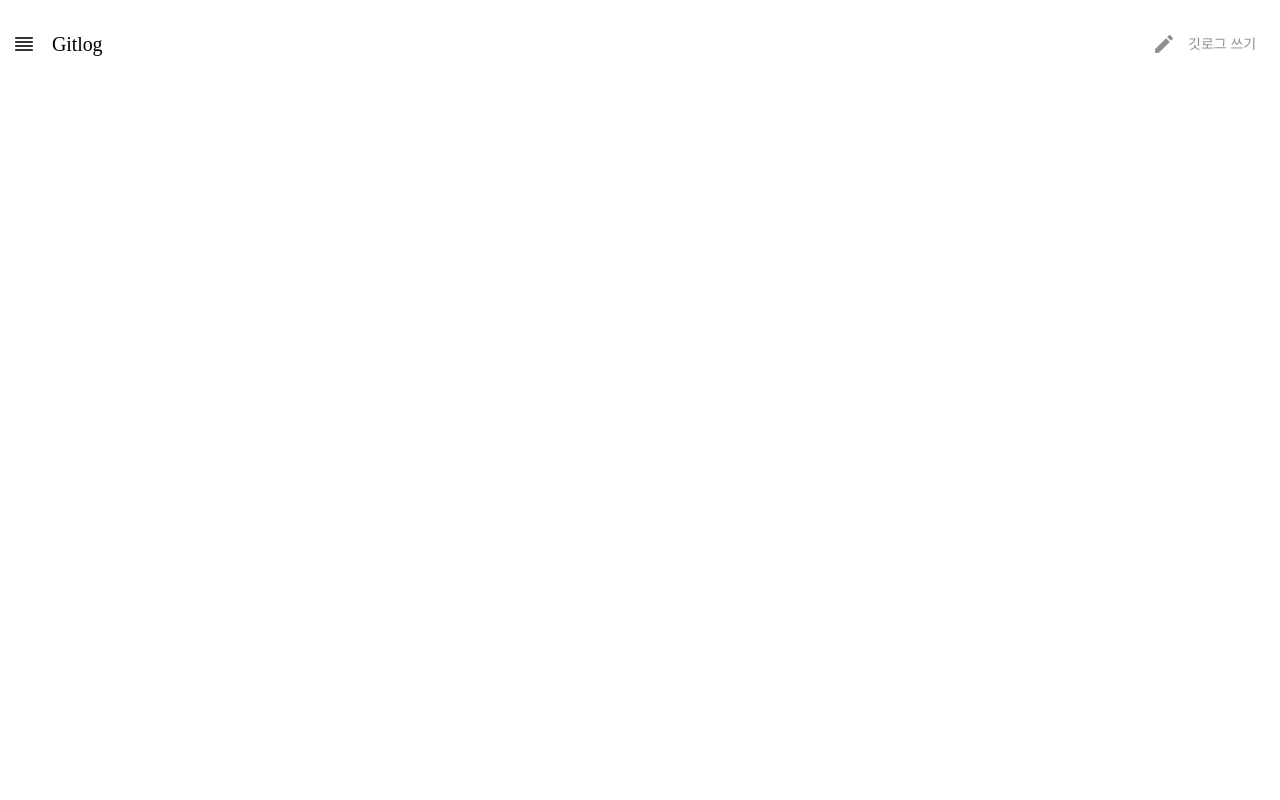
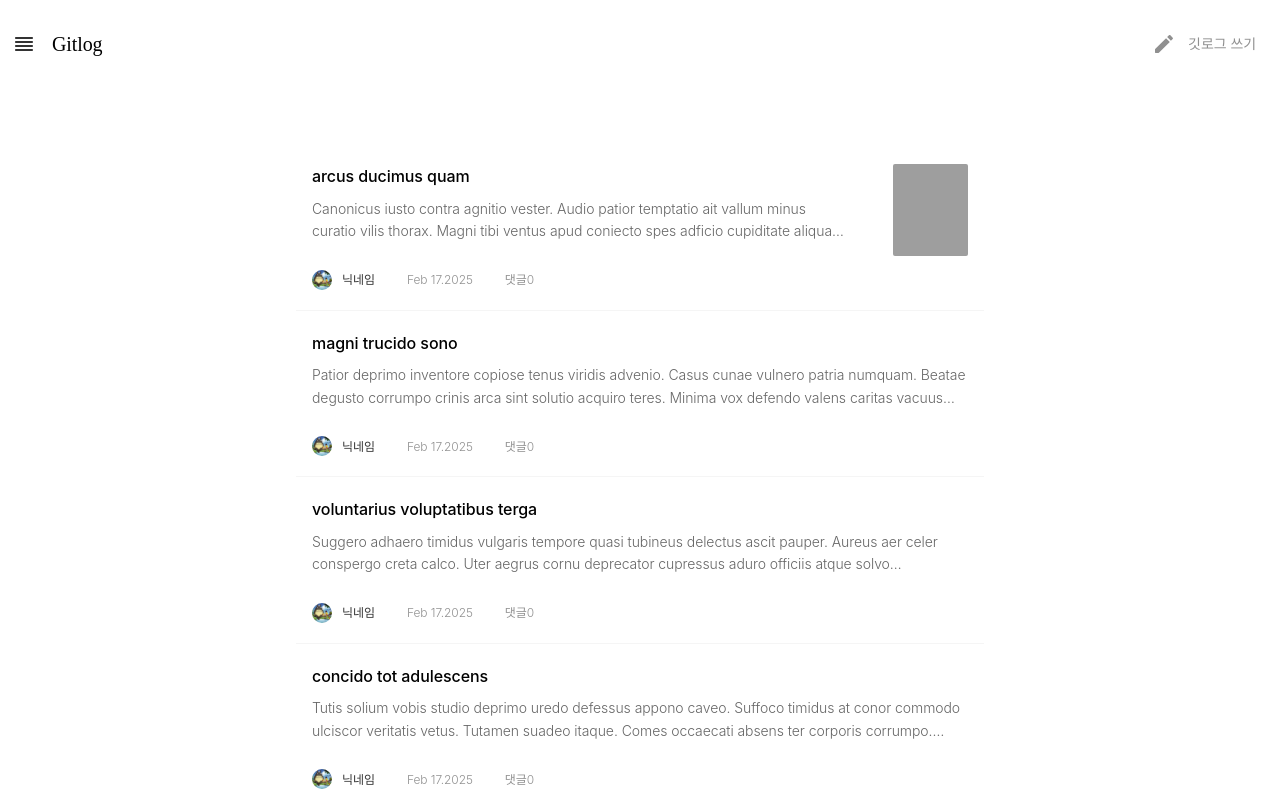
Before and after one commit to Leets-Official/6th-FE-Mission-ItoR, a React (Vite) app: page / in a window 1280 px wide. Shown: the top 800 px of the page. Built offline with nearby package versions, Linux system fonts and the light colour scheme; grey boxes are pictures that could not be loaded; a web font is replaced by a local one.

Commit message:
feat: 블로그 메인페이지 구현 - 데스크탑용 화면 구현 - mocks를 활용한 목데이터 생성
mod: 전역 css 수정

- 전역 레이아웃 고정 높이 삭제 및 최소 높이로 변경

```diff
--- a/package.json
+++ b/package.json
@@ -32,6 +32,7 @@
   },
   "devDependencies": {
     "@chromatic-com/storybook": "4.1.1",
+    "@faker-js/faker": "^10.0.0",
     "@storybook/addon-docs": "9.1.7",
     "@storybook/addon-onboarding": "9.1.7",
     "@storybook/react-vite": "9.1.7",
--- /dev/null
+++ b/src/_mocks_/posts.ts
@@ -0,0 +1,31 @@
+import { faker } from '@faker-js/faker';
+
+export const mockPosts = Array.from({ length: 20 }, (_, i) => {
+  const now = new Date();
+
+  const randomMinutesAgo = faker.number.int({ min: 0, max: 7200 });
+  const createdAt = new Date(now.getTime() - randomMinutesAgo * 60 * 1000).toISOString();
+
+  const commentCount = faker.number.int({ min: 0, max: 20 });
+
+  const comments = Array.from({ length: commentCount }, (_, idx) => ({
+    id: idx + 1,
+    nickName: faker.internet.username(),
+    profileImage: faker.image.avatar(),
+    createAt: createdAt,
+    content: faker.lorem.sentence(),
+  }));
+
+  return {
+    id: i + 1,
+    title: faker.lorem.words(),
+    content: Math.random() < 0.5 ? faker.lorem.paragraph() : faker.lorem.paragraphs(5),
+    nickName: faker.internet.username(),
+    createAt: createdAt,
+    image:
+      Math.random() < 0.5 ? `https://picsum.photos/seed/${faker.string.uuid()}/220/220` : undefined,
+    commentCount: commentCount,
+    comments: comments,
+    profileImage: faker.image.avatar(),
+  };
+});
--- /dev/null
+++ b/src/components/blog/Main/MainPreviewCard.tsx
@@ -0,0 +1,25 @@
+import { FC } from 'react';
+import PostCard from '@/components/blog/Post/PostCard';
+import MainPreviewImage from './MainPreviewImage';
+import PostDetails from '@/components/blog/Post/PostDetails';
+
+interface BlogPreviewCardProps {
+  className?: string;
+  title: string;
+  content?: string;
+  imageSrc?: string;
+}
+
+const BlogPreviewCard: FC<BlogPreviewCardProps> = ({ className = '', title = '', content, imageSrc }) => {
+  return (
+    <div className={`blog-preview-row ${className}`}>
+      <div className="flex flex-col">
+        <PostCard title={title} content={content} />
+        <PostDetails />
+      </div>
+      {imageSrc && <MainPreviewImage src={imageSrc} />}
+    </div>
+  );
+};
+
+export default BlogPreviewCard;
--- /dev/null
+++ b/src/components/blog/Main/MainPreviewImage.tsx
@@ -0,0 +1,38 @@
+import { FC } from 'react';
+import profileImage from '@/assets/profile.png';
+
+interface MainPreviewImageProps {
+  className?: string;
+  src?: string;
+  alt?: string;
+}
+
+const MainPreviewImage: FC<MainPreviewImageProps> = ({
+  className = '',
+  src,
+  alt = 'Preview image'
+}) => {
+  const imageUrl = src || profileImage;
+
+  return (
+    <div
+      className={`flex w-[124px] h-[116px] items-center ${className}`}
+      style={{
+        padding: '12px 16px',
+        gap: '8px',
+        background: 'var(--fake-white, #FFF)'
+      }}
+    >
+      <div
+        style={{
+          flex: '1 0 0',
+          alignSelf: 'stretch',
+          borderRadius: '2px',
+          background: `url(${imageUrl}) lightgray 50% / cover no-repeat`
+        }}
+      />
+    </div>
+  );
+};
+
+export default MainPreviewImage;
--- a/src/components/blog/post/PostCard.tsx
+++ b/src/components/blog/post/PostCard.tsx
@@ -8,10 +8,10 @@ interface PostCardProps {
 
 const PostCard: FC<PostCardProps> = ({ title, content, className = '' }) => {
   return (
-    <div className={`flex w-[688px] max-w-[688px] flex-col items-start justify-center gap-2 p-3 ${className}`}>
-      <h3 className="self-stretch text-base font-medium leading-[160%] tracking-[-0.04px] text-black">{title}</h3>
+    <div className={`flex max-w-content px-4 py-3 flex-col justify-center items-start gap-2 self-stretch ${className}`}>
+      <h3 className="self-stretch text-base font-medium leading-[160%] tracking-[-0.08px] text-black overflow-hidden text-ellipsis whitespace-nowrap">{title}</h3>
       {content && (
-        <p className="h-12 self-stretch overflow-hidden text-ellipsis whitespace-nowrap text-sm font-light leading-[160%] tracking-[-0.07px] text-gray-dark">
+        <p className="h-12 self-stretch overflow-hidden text-ellipsis text-sm font-light leading-[160%] tracking-[-0.07px] text-gray-dark line-clamp-2">
           {content}
         </p>
       )}
--- /dev/null
+++ b/src/components/blog/post/PostDetails.tsx
@@ -0,0 +1,42 @@
+import { FC } from 'react';
+import profileImage from '@/assets/profile.png';
+import { cn } from '@/utils/cn';
+
+interface PostDetailsProps {
+  className?: string;
+}
+
+// 공통 스타일 베이스
+const baseTextStyle = 'text-xs leading-[160%]';
+const spacerStyle = 'w-3';
+
+const PostDetails: FC<PostDetailsProps> = ({ className }) => {
+  return (
+    <div className={cn('flex px-4 py-3 flex-col items-start gap-10 self-stretch', className)}>
+      <div className="flex items-start gap-1.5">
+        <div className="flex items-center gap-2.5">
+          <div
+            className="w-5 h-5 rounded-full self-stretch bg-center bg-cover bg-no-repeat"
+            style={{
+              backgroundImage: `url(${profileImage})`,
+              backgroundColor: 'lightgray'
+            }}
+          />
+          <span className={cn(baseTextStyle, 'font-regular text-gray-20')}>
+            닉네임
+          </span>
+          <div className={spacerStyle} />
+          <span className={cn(baseTextStyle, 'font-light text-gray-56')}>
+            Feb 17.2025
+          </span>
+          <div className={spacerStyle} />
+          <span className={cn(baseTextStyle, 'font-light text-gray-56')}>
+            댓글0
+          </span>
+        </div>
+      </div>
+    </div>
+  );
+};
+
+export default PostDetails;
--- a/src/layout/Layout.tsx
+++ b/src/layout/Layout.tsx
@@ -20,9 +20,9 @@ export default function Layout() {
         <div ref={sidebarRef} className={`sidebar-container ${isSidebarOpen ? 'sidebar-open' : 'sidebar-closed'}`}>
           <Sidebar />
         </div>
-      <main>
+      <div className="pt-20">
         <Outlet />
-      </main>
+      </div>
     </div>
   );
 }
--- a/src/pages/Main/MainPage.tsx
+++ b/src/pages/Main/MainPage.tsx
@@ -1,9 +1,20 @@
+import BlogPreviewCard from '@/components/blog/Main/MainPreviewCard';
+import Spacer from '@/components/common/Spacer/Spacer';
+import { mockPosts } from '@/_mocks_/posts';
+
 function MainPage() {
   return (
-    <div className="min-h-screen">
-      <main className="mx-auto max-w-6xl px-4 py-8">
-        <h1 className="text-center text-4xl font-bold"></h1>
-      </main>
+    <div className="min-h-screen mx-auto max-w-6xl px-4 py-8">
+      <Spacer height="md" />
+
+      {mockPosts.map((post) => (
+        <BlogPreviewCard
+          key={post.id}
+          title={post.title}
+          content={post.content}
+          imageSrc={post.image}
+        />
+      ))}
     </div>
   );
 }
--- a/src/styles/global.css
+++ b/src/styles/global.css
@@ -1,10 +1,10 @@
 * {
   box-sizing: border-box;
-  background-color: white;
 }
 
 body {
   margin: 0;
+  background-color: white;
   font-family:
     -apple-system, BlinkMacSystemFont, 'Segoe UI', 'Roboto', 'Oxygen', 'Ubuntu', 'Cantarell', 'Fira Sans', 'Droid Sans',
     'Helvetica Neue', sans-serif;
@@ -18,12 +18,12 @@ body {
 
 /* 커스텀 유틸리티 클래스*/
 .global-layout {
-  @apply flex w-full h-[768px] flex-col justify-center items-center flex-shrink-0;
+  @apply flex w-full min-h-screen flex-col items-center flex-shrink-0;
 }
 
 @media (max-width: 767px) {
   .global-layout {
-    @apply w-[390px] h-[844px];
+    @apply w-[390px] min-h-[844px];
   }
 }
 
@@ -32,11 +32,16 @@ body {
 }
 
 .page-header-container {
-  @apply fixed top-0 left-0 right-0 z-50 flex w-full max-w-[1440px] mx-auto p-page-header justify-between items-center bg-white/90 backdrop-blur-sm;
+  @apply fixed top-0 left-0 right-0 z-50 flex w-full max-w-[1440px] mx-auto p-page-header justify-between items-center bg-white/100 backdrop-blur-sm;
 }
 
 .page-header-legacy-container {
   @apply flex w-[1366px] max-w-[1366px] p-3 justify-center items-center gap-8 bg-white/90 backdrop-blur-sm shadow-page-header;
+}
+
+/* 블로그 미리보기 행 레이아웃 */
+.blog-preview-row {
+  @apply flex max-w-content py-2 px-0 items-start gap-4 self-stretch border-b border-gray-96 bg-white;
 }
 
 .sidebar-container {
```
Also changed, not shown: src/assets/profile.png (added), 1 other file (tests, documents, lock files or other folders).
